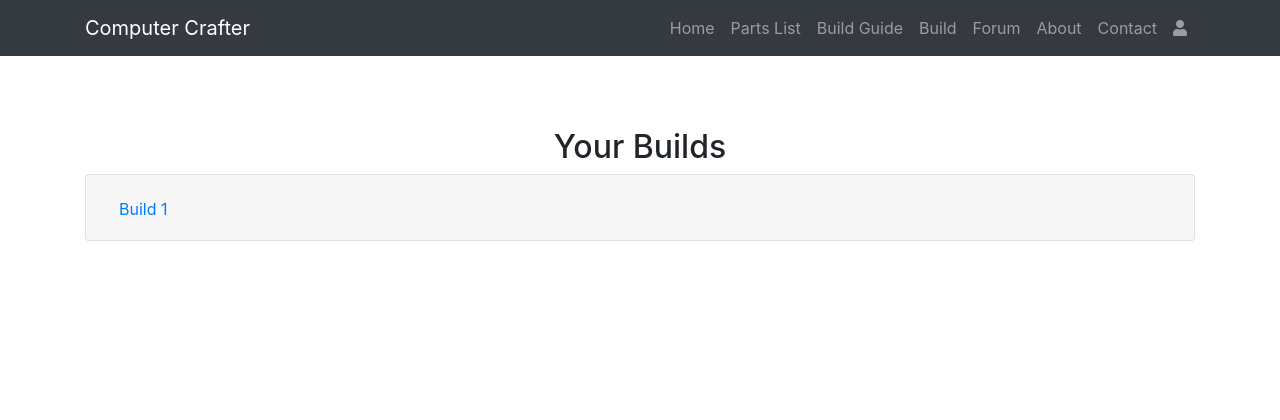
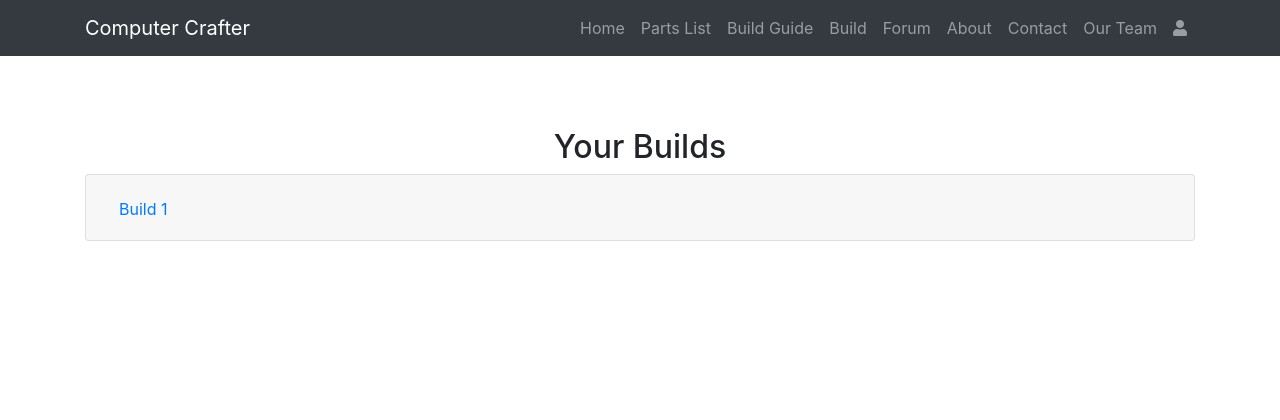
Before and after one commit to inotlusrabka/Project-Web, a PHP site: page /profile/your-builds/index.php in a window 1280 px wide. Shown: the top 420 px of the page. Run offline with PHP 8.4, Linux system fonts and the light colour scheme; a user stored in the database is signed in; data comes from the database, SQL or seed files in the repository; some libraries are stand-ins or nearby versions.

Commit message:
Update index.php

```diff
--- a/profile/your-builds/index.php
+++ b/profile/your-builds/index.php
@@ -87,6 +87,7 @@ $conn->close();
                         <li class="nav-item"><a class="nav-link" href="/ProjekUAS/forum">Forum</a></li>
                         <li class="nav-item"><a class="nav-link" href="/ProjekUAS/#about">About</a></li>
                         <li class="nav-item"><a class="nav-link" href="/ProjekUAS/#contact">Contact</a></li>
+                        <li class="nav-item"><a class="nav-link" href="/ProjekUAS/#team">Our Team</a></li>
                         <li class="nav-item"><a class="nav-link" href="/ProjekUAS/profile"><i class="fas fa-user"></i></a></li>
                     </ul>
                 </div>
```
